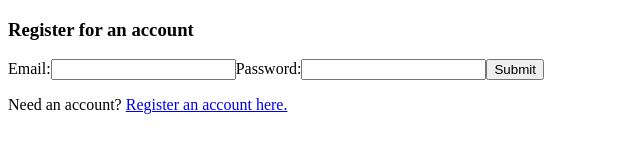
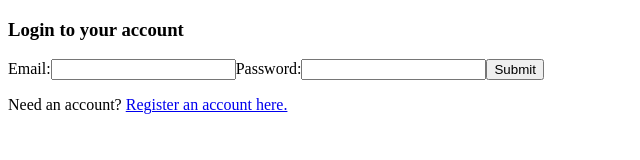
Before and after one commit to Local-connections/Local-Events-Connections, a React (Vite) app in the folder client/: page /login in a window 1280 px wide. Shown: the top 160 px of the page, without its empty margins (0-640 px from the left). Built offline with nearby package versions, Linux system fonts and the light colour scheme; no server answers.

Commit message:
Log in page working

```diff
--- a/client/package.json
+++ b/client/package.json
@@ -14,7 +14,7 @@
     "react": "^19.2.7",
     "react-dom": "^19.2.7",
     "react-router": "^8.3.0",
-    "react-router-dom": "^7.18.2"
+    "react-router-dom": "^7.11.0"
   },
   "devDependencies": {
     "@eslint/js": "^9.39.5",
--- a/client/src/pages/Login.jsx
+++ b/client/src/pages/Login.jsx
@@ -23,7 +23,7 @@ const Login = () => {
 
   return (
     <div className="form-section">
-      <h3>Register for an account</h3>
+      <h3>Login to your account</h3>
       <form onSubmit={handleSubmit}>
         <label>
           Email:
```
Also changed, not shown: 2 other files (tests, documents, lock files or other folders).
